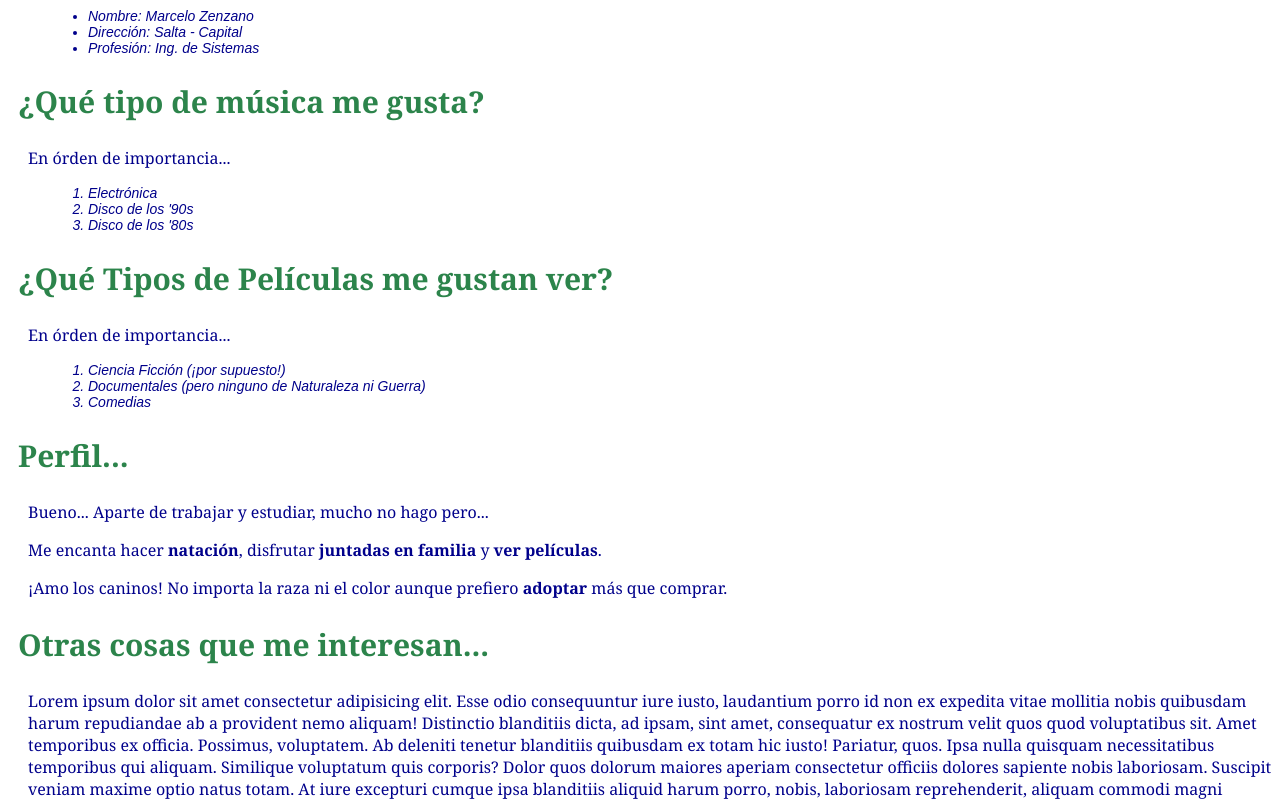
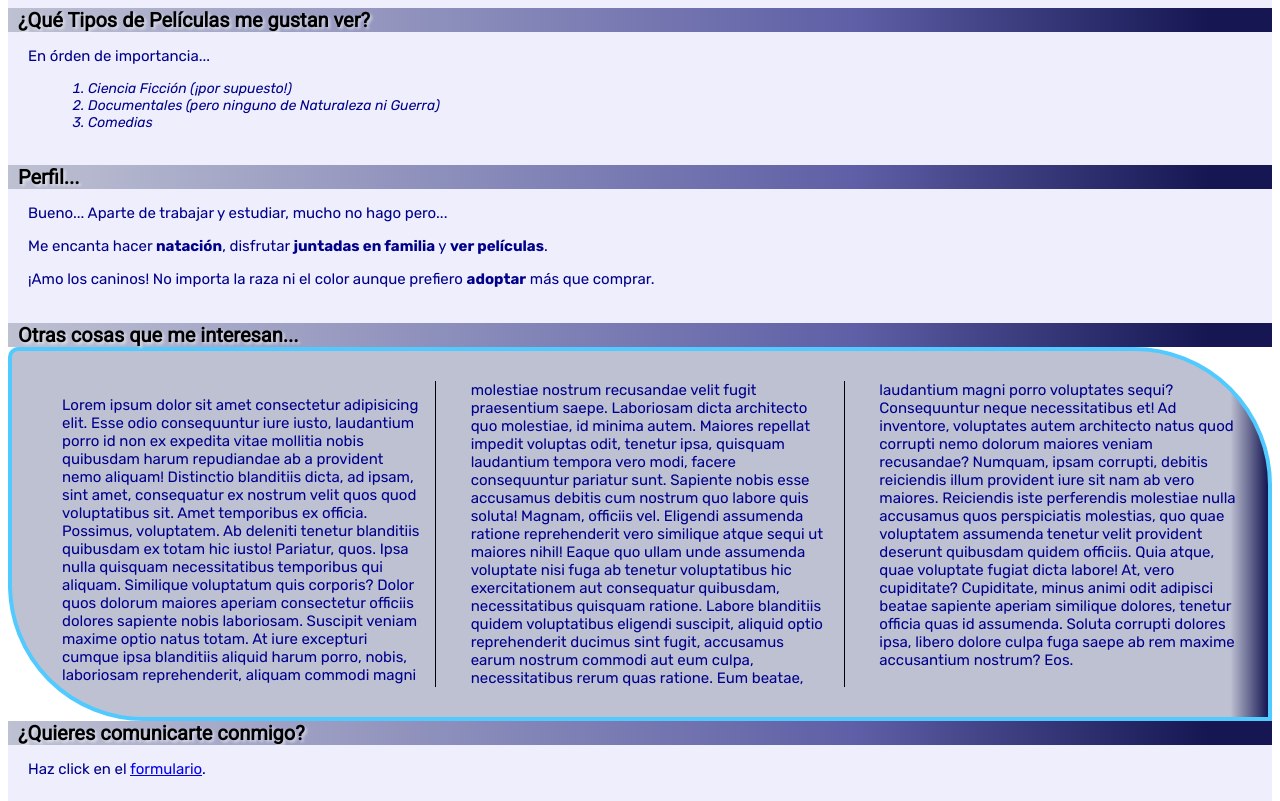
Before and after one commit to marcelozenzano/Diplo, a plain HTML site: page M2U1_Tarea/CV_Marcelo_v3.html in a window 1280 px wide. Shown: the part 681-1482 px from the top of the page. Drawn offline with Linux system fonts and the light colour scheme; files that its build step writes are made by us from their sources.

Commit message:
Segunda corrección a CV3

```diff
--- /dev/null
+++ b/M2U1_Tarea/css/CV_Styles.css
@@ -0,0 +1,121 @@
+/*
+font-family: 'Roboto', sans-serif;
+font-family: 'Rubik', sans-serif;
+*/
+
+
+/* ---------------------------- Selectores de Tipos y Etiquetas */
+header {
+    text-align: center;
+    text-shadow: 2px 2px 3px rgba(255, 255, 255, 0.6);
+    padding: 20px 20px;
+    /*border: 3px solid #a1a1a1;*/
+    background: rgb(190, 193, 210);
+    background: linear-gradient(90deg, rgba(190, 193, 210, 1) 0%, rgba(94, 95, 166, 1) 67%, rgba(21, 22, 82, 1) 95%);
+}
+
+div {
+    background-color: rgb(238, 238, 252);
+    padding-bottom: 20px;
+}
+
+p {
+    font-family: 'Rubik', sans-serif;
+    font-size: 15px;
+    color: darkblue;
+    margin-left: 20px;
+    margin-bottom: 15px;
+}
+
+h1 {
+    font-family: 'Roboto', sans-serif;
+    font-size: 50px;
+    color: rgb(0, 0, 0);
+    margin: 0;
+}
+
+h2 {
+    font-family: 'Roboto', sans-serif;
+    font-size: 20px;
+    text-shadow: 2px 2px 3px rgba(255, 255, 255, 0.6);
+    color: rgb(0, 0, 0);
+    margin: 0px;
+    padding-left: 10px;
+    background: rgb(190, 193, 210);
+    background: linear-gradient(90deg, rgba(190, 193, 210, 1) 0%, rgba(94, 95, 166, 1) 67%, rgba(21, 22, 82, 1) 95%);
+
+}
+
+/*h3 {
+    font-family: Cambria;
+    font-size: 20px;
+    color: rgb(44, 132, 75);
+    margin: 10px;
+}*/
+
+ol {
+    font-family: 'Rubik', sans-serif;
+    font-size: 14px;
+    font-style: italic;
+    color: darkblue;
+    margin-left: 40px;
+}
+
+ul {
+    font-family: 'Rubik', sans-serif;
+    font-size: 14px;
+    font-style: italic;
+    color: darkblue;
+    margin-left: 40px;
+}
+
+/* ---------------------------- Definición de Clases*/
+.pbold {
+    font-weight: bold;
+}
+
+.destacar_caja {
+    width: 500;
+    height: 800;
+    padding: 30px;
+    background: rgb(190, 193, 210);
+    background: linear-gradient(90deg, rgba(190, 193, 210, 1) 97%, rgba(21, 22, 82, 1) 100%);
+    border-radius: 10px 138px 0px 136px;
+    -webkit-border-radius: 10px 138px 0px 136px;
+    -moz-border-radius: 10px 138px 0px 136px;
+    border: 4px solid #50caff;
+    column-count: 3;
+    column-gap: 30px;
+    column-rule: 1px solid black;
+}
+
+.encolumnar3{
+    column-count: 3;
+    column-gap: 30px;
+    column-rule: 1px solid black;
+}
+
+/* ---------------------------- Definición de IDs
+#seccion_intro {
+    background-color: rgb(181, 227, 181);
+}
+
+#seccion_datos {
+    background-color: rgb(227, 213, 182);
+}
+
+#seccion_musica {
+    background-color: rgb(181, 227, 220);
+}
+
+#seccion_pelis {
+    background-color: rgb(181, 206, 227);
+}
+
+#seccion_perfil {
+    background-color: rgb(184, 181, 227);
+}
+
+#seccion_form {
+    background-color: rgb(227, 181, 208);
+}*/
```
Also changed, not shown: M2U1_Tarea/CV_Marcelo_v3.html (+34 -16 lines).
